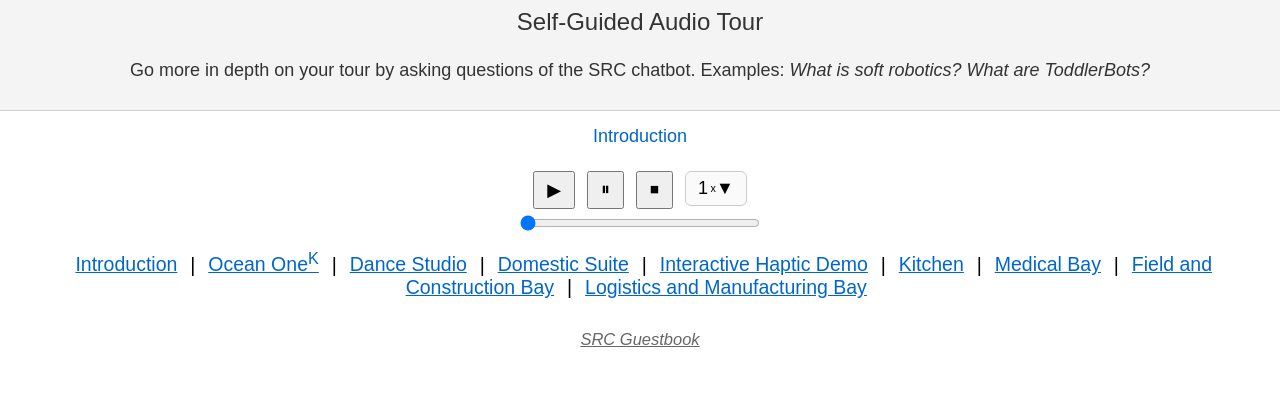
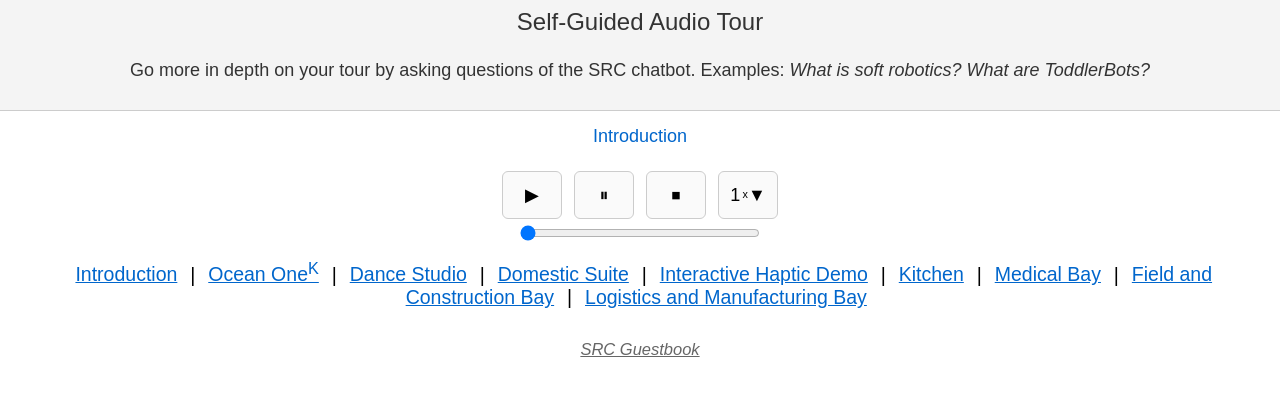
Before and after one commit to stanford-robotics-center/tour, a plain HTML site: page test.html in a window 1280 px wide. Shown: the part 78-474 px from the top of the page. Drawn offline with Linux system fonts and the light colour scheme; a script that the page names is missing.

Commit message:
Update test.html

```diff
--- a/test.html
+++ b/test.html
@@ -119,16 +119,33 @@
     }
 
    .control-button {
+      -webkit-appearance: none;
+      -moz-appearance: none;
+      appearance: none;
+      background-color: #fafafa;
+      border: 1px solid #ccc;
+      border-radius: 0.25rem;
       font-size: 0.75rem;
+      font-family: inherit;
+      color: inherit;
       padding: 0.25rem 0.5rem;
       cursor: pointer;
-        background: #fafafa;
-        border: 1px solid #ccc;
-        border-radius: 0.25rem;
       display: inline-flex;
       align-items: center;
       justify-content: center;
-        font-family: inherit;
+      box-shadow: none;
+      line-height: 1;
+      width: 2.5rem;
+      height: 2rem;
+      text-align: center;
+    }
+
+    .control-button:hover {
+      background-color: #f0f0f0;
+    }
+
+    .control-button:active {
+      background-color: #e6e6e6;
     }
 
     .speed-dropdown {
@@ -238,12 +255,11 @@
         Your browser does not support the audio element.
         </audio>
         <div class="button-group">
-            <button onclick="playAudio()">▶</button>
-            <button onclick="pauseAudio()">⏸</button>
-            <button onclick="stopAudio()">⏹</button>
+          <button class="control-button" onclick="playAudio()">▶</button>
+          <button class="control-button" onclick="pauseAudio()">⏸</button>
+          <button class="control-button" onclick="stopAudio()">⏹</button>
 
-            <!-- Speed control button and menu -->
-            <div id="speedControlWrapper" style="position: relative; display: inline-block;">
+          <div id="speedControlWrapper" style="position: relative;">
             <button id="speedButton" class="control-button" onclick="toggleSpeedMenu()">
               1<sup style="font-size: 0.6em; vertical-align: middle; margin-left: 0.1rem;">x</sup> ▼
             </button>
```
Lines whose indentation alone changed are shown as unchanged.
